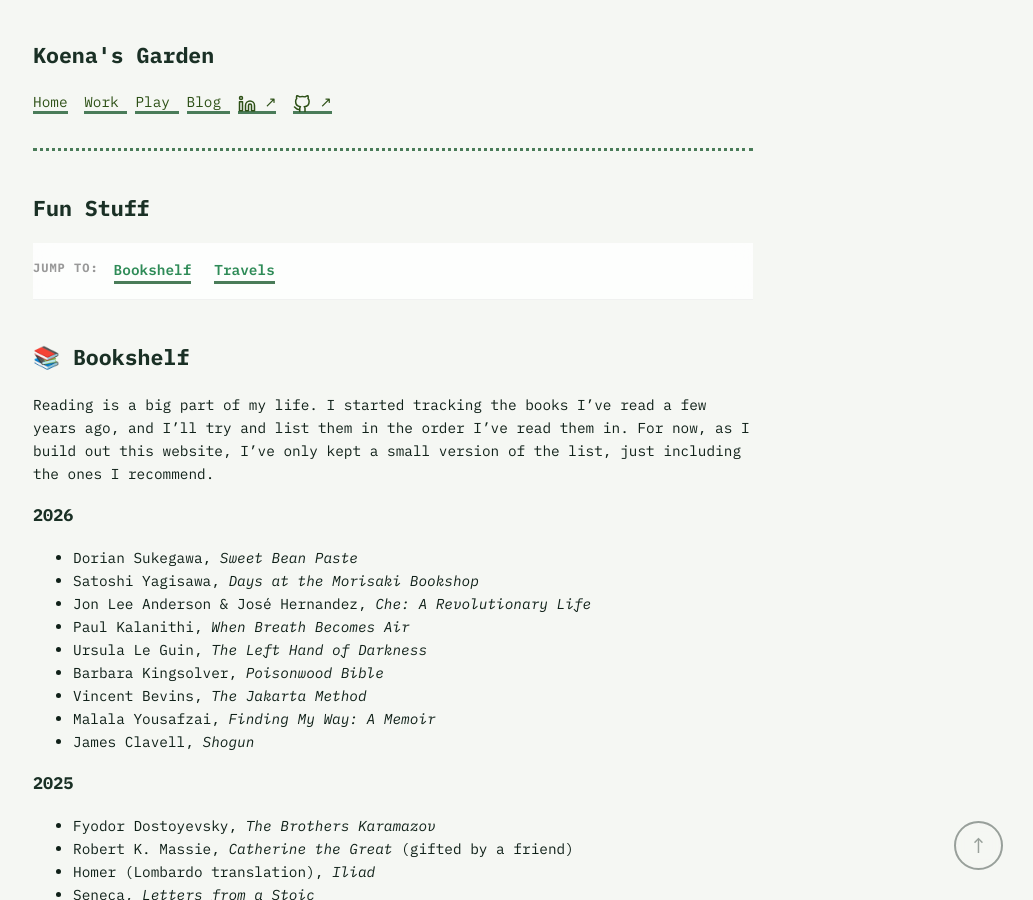
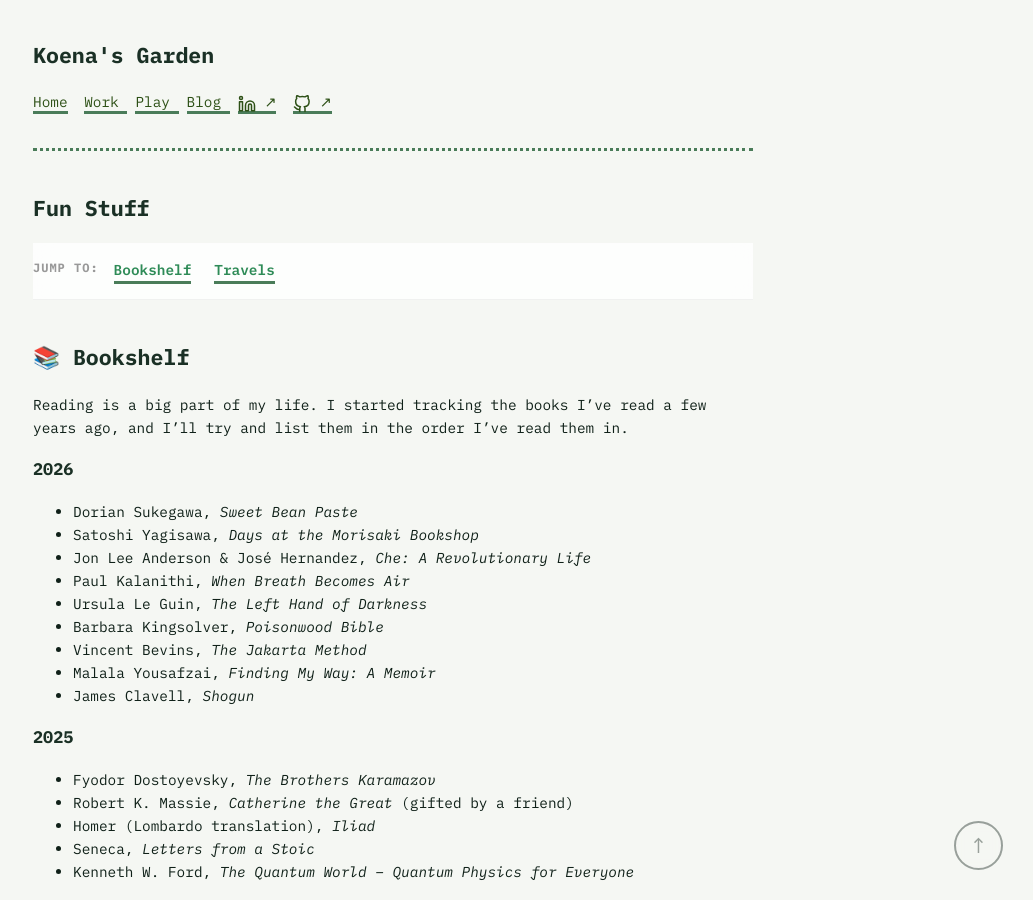
Before and after one commit to koenamk/koenamj, a Jekyll site: the page built from play.md, in a window 1280 px wide and 900 px high. Shown: the whole window, without its empty margins (247-1280 px from the left). Built offline with Jekyll 4.4.1, drawn with Linux system fonts in a browser that asks for light colours.

Commit message:
contentedited

```diff
--- a/play.md
+++ b/play.md
@@ -97,9 +97,7 @@ permalink: /play/
 
 Reading is a big part of my life. I started tracking the
 books I've read a few years ago, and I'll try and list
-them in the order I've read them in. For now, as I build out
-this website, I've only kept a small version
-of the list, just including the ones I recommend.
+them in the order I've read them in.
 
 ### 2026
 - Dorian Sukegawa, *Sweet Bean Paste*
```
Also changed, not shown: index.md (+1 -1 lines).
